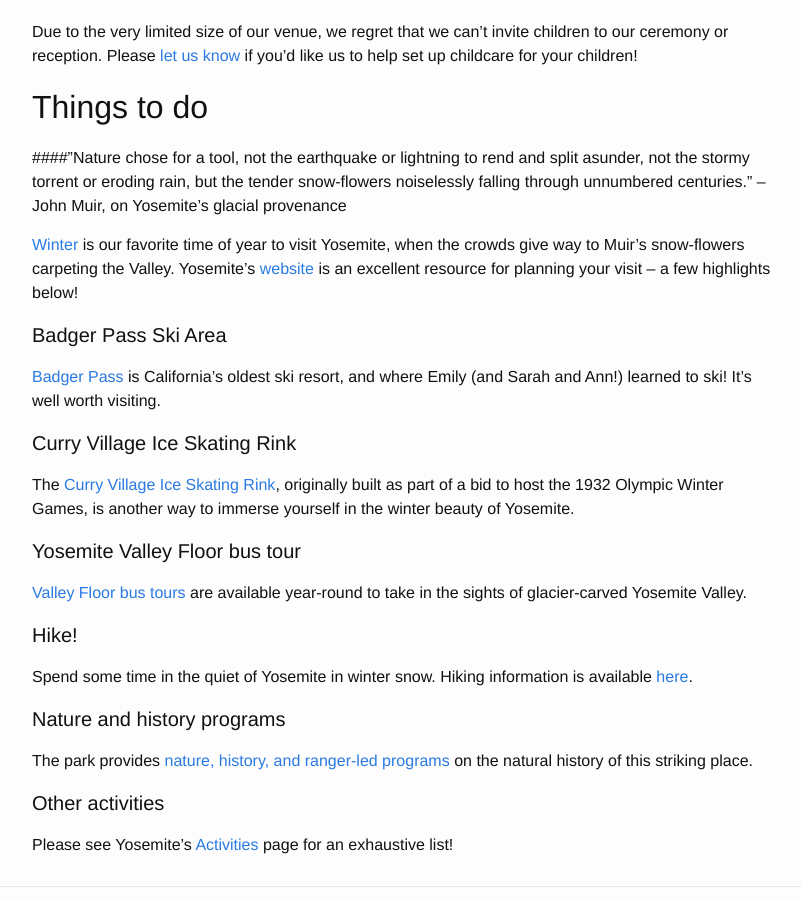
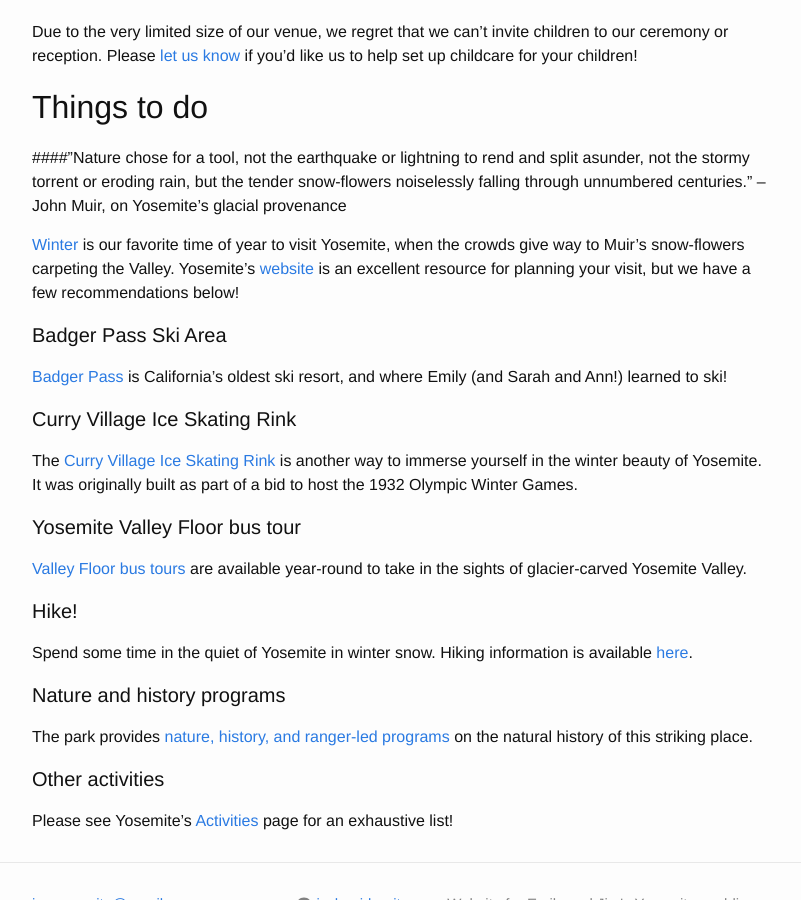
Before and after one commit to j-e-yosemite/j-e-yosemite.github.io, a Jekyll site: the page built from details.md, in a window 1280 px wide and 900 px high, scrolled down 1597 px. Shown: the whole window, without its empty margins (238-1039 px from the left). Built offline with Jekyll 4.4.1, drawn with Linux system fonts in a browser that asks for light colours; some of the changed text lies outside the part shown.

Commit message:
Some edits

```diff
--- a/details.md
+++ b/details.md
@@ -8,10 +8,10 @@
 
 As of March 1, 2016, Aramark has succeeded Delaware North as the concessioner for Yosemite National Park. Due to a [trademark dispute](http://www.nps.gov/yose/learn/news/yosemite-national-park-to-change-historic-property-names.htm), Aramark has changed the names of many iconic Yosemite destinations. In protest, we'll continue to use the names we know Yosemite by. To avoid confusion, however, note that:
 
-* The Ahwahnee Hotel is now **The Majestic Yosemite Hotel**
-* Yosemite Lodge at the Falls is now **Yosemite Valley Lodge**
-* Badger Pass Ski Area is now **Yosemite Ski & Snowboard Area**
-* Curry Village is now **Half Dome Village**
+* The Ahwahnee Hotel is now The Majestic Yosemite Hotel
+* Yosemite Lodge at the Falls is now Yosemite Valley Lodge
+* Badger Pass Ski Area is now Yosemite Ski & Snowboard Area
+* Curry Village is now Half Dome Village
 
 ## Accommodations
 
@@ -66,15 +66,15 @@
 
 ####"Nature chose for a tool, not the earthquake or lightning to rend and split asunder, not the stormy torrent or eroding rain, but the tender snow-flowers noiselessly falling through unnumbered centuries." -- John Muir, on Yosemite's glacial provenance
 
-[Winter](http://www.nps.gov/yose/planyourvisit/winter.htm) is our favorite time of year to visit Yosemite, when the crowds give way to Muir's snow-flowers carpeting the Valley. Yosemite's [website](http://www.travelyosemite.com/) is an excellent resource for planning your visit -- a few highlights below!
+[Winter](http://www.nps.gov/yose/planyourvisit/winter.htm) is our favorite time of year to visit Yosemite, when the crowds give way to Muir's snow-flowers carpeting the Valley. Yosemite's [website](http://www.travelyosemite.com/) is an excellent resource for planning your visit, but we have a few recommendations below!
 
 #### Badger Pass Ski Area
 
-[Badger Pass](http://www.travelyosemite.com/winter/yosemite-ski-snowboard-area/) is California's oldest ski resort, and where Emily (and Sarah and Ann!) learned to ski! It's well worth visiting.
+[Badger Pass](http://www.travelyosemite.com/winter/yosemite-ski-snowboard-area/) is California's oldest ski resort, and where Emily (and Sarah and Ann!) learned to ski!
 
 #### Curry Village Ice Skating Rink
 
-The [Curry Village Ice Skating Rink](http://www.travelyosemite.com/winter/half-dome-village-ice-skating-rink/), originally built as part of a bid to host the 1932 Olympic Winter Games, is another way to immerse yourself in the winter beauty of Yosemite.
+The [Curry Village Ice Skating Rink](http://www.travelyosemite.com/winter/half-dome-village-ice-skating-rink/) is another way to immerse yourself in the winter beauty of Yosemite. It was originally built as part of a bid to host the 1932 Olympic Winter Games.
 
 #### Yosemite Valley Floor bus tour
 
```
Also changed, not shown: other parts of details.md (+1 -1 lines).
